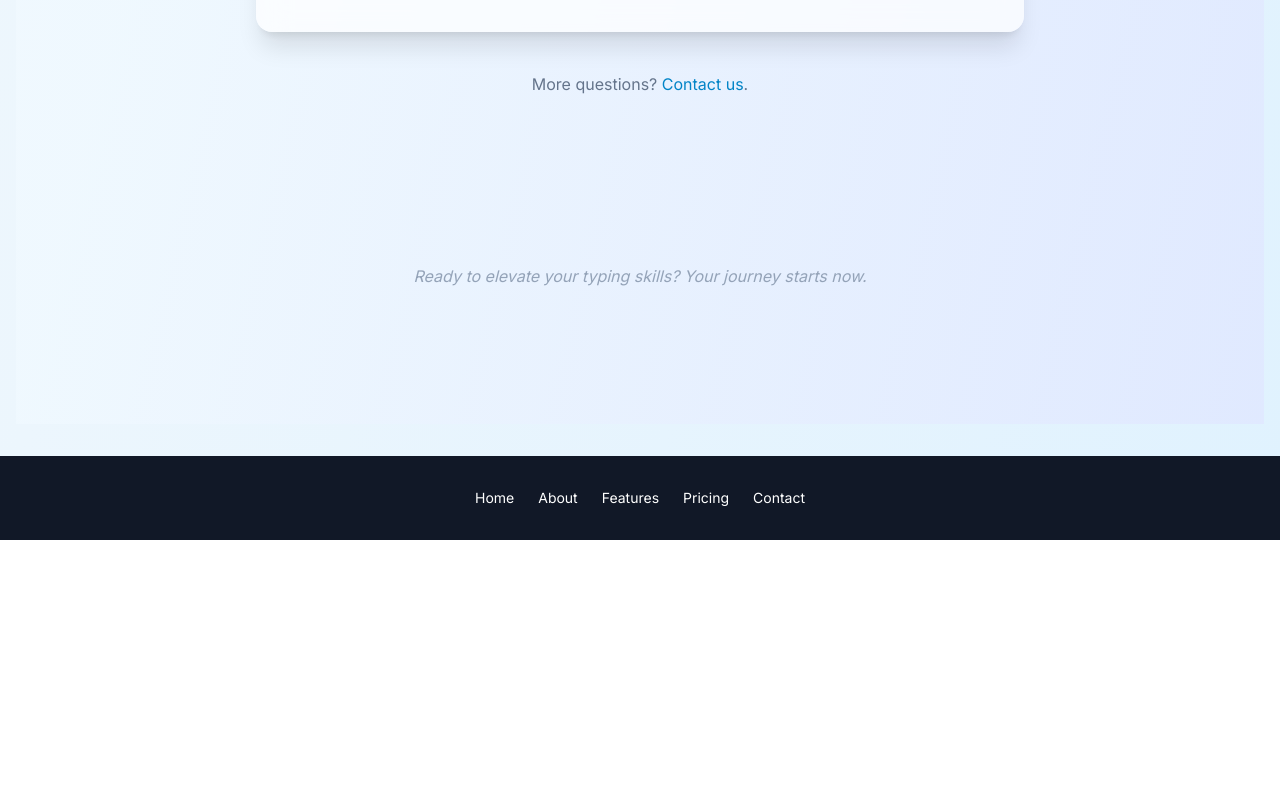
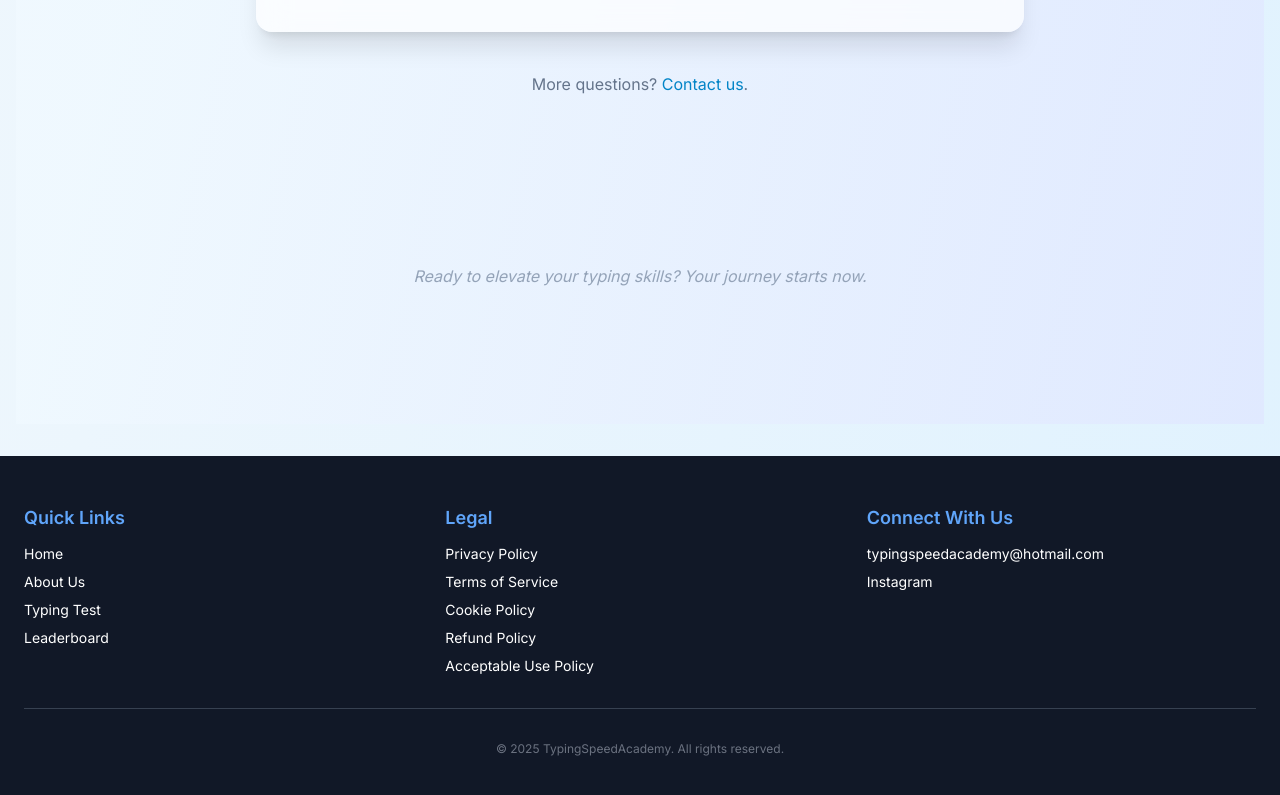
Before and after one commit to typingspeedacademy/typingspeedacadem, a Next.js app: page / in a window 1280 px wide. Shown: the part 4968-5763 px from the top of the page. Before the commit the page ends 5508 px from the top, so only its background shows below. Built offline with nearby package versions, Linux system fonts and the light colour scheme.

Commit message:
Add files via upload

```diff
--- a/src/components/Footer.tsx
+++ b/src/components/Footer.tsx
@@ -4,29 +4,61 @@ import Link from 'next/link';
 
 const Footer = () => {
   return (
-    <footer className="bg-gray-900 text-white py-8"> {/* Matches header background */}
-      <nav className="container mx-auto px-6 flex flex-col md:flex-row justify-center items-center">
-        <div className="flex items-center space-x-6 text-sm">
-          <Link href="/" className="hover:text-blue-400 transition-colors duration-300">
-            Home
-          </Link>
-          <Link href="/about-us" className="hover:text-blue-400 transition-colors duration-300">
-            About
-          </Link>
-          <Link href="#features" className="hover:text-blue-400 transition-colors duration-300">
-            Features
-          </Link>
-          <Link href="#pricing" className="hover:text-blue-400 transition-colors duration-300">
-            Pricing
-          </Link>
-          <Link href="#contact" className="hover:text-blue-400 transition-colors duration-300">
-            Contact
-          </Link>
+    <footer className="bg-gray-900 text-white py-12"> {/* Increased padding for more space */}
+      <div className="container mx-auto px-6">
+        <div className="grid grid-cols-1 md:grid-cols-3 gap-8 mb-8">
+          {/* Navigation Links */}
+          <div>
+            <h5 className="font-semibold text-lg mb-3 text-blue-400">Quick Links</h5>
+            <ul className="space-y-2 text-sm">
+              <li><Link href="/" className="hover:text-blue-300 transition-colors duration-300">Home</Link></li>
+              <li><Link href="/about-us" className="hover:text-blue-300 transition-colors duration-300">About Us</Link></li>
+              {/* Add other relevant quick links if needed */}
+              <li><Link href="/typing-test" className="hover:text-blue-300 transition-colors duration-300">Typing Test</Link></li>
+              <li><Link href="/leaderboard" className="hover:text-blue-300 transition-colors duration-300">Leaderboard</Link></li>
+            </ul>
+          </div>
+
+          {/* Policy Links */}
+          <div>
+            <h5 className="font-semibold text-lg mb-3 text-blue-400">Legal</h5>
+            <ul className="space-y-2 text-sm">
+              <li><Link href="/policies#privacy-policy" className="hover:text-blue-300 transition-colors duration-300">Privacy Policy</Link></li>
+              <li><Link href="/policies#terms-of-service" className="hover:text-blue-300 transition-colors duration-300">Terms of Service</Link></li>
+              <li><Link href="/policies#cookie-policy" className="hover:text-blue-300 transition-colors duration-300">Cookie Policy</Link></li>
+              <li><Link href="/policies#refund-policy" className="hover:text-blue-300 transition-colors duration-300">Refund Policy</Link></li>
+              <li><Link href="/policies#acceptable-use-policy" className="hover:text-blue-300 transition-colors duration-300">Acceptable Use Policy</Link></li>
+            </ul>
+          </div>
+
+          {/* Contact and Social Media */}
+          <div>
+            <h5 className="font-semibold text-lg mb-3 text-blue-400">Connect With Us</h5>
+            <ul className="space-y-2 text-sm">
+              <li>
+                <a href="mailto:typingspeedacademy@hotmail.com" className="hover:text-blue-300 transition-colors duration-300 flex items-center">
+                  {/* Email Icon (Optional - requires an icon library like heroicons) */}
+                  {/* <svg xmlns="http://www.w3.org/2000/svg" className="h-5 w-5 mr-2" viewBox="0 0 20 20" fill="currentColor"><path d="M2.003 5.884L10 9.882l7.997-3.998A2 2 0 0016 4H4a2 2 0 00-1.997 1.884z" /><path d="M18 8.118l-8 4-8-4V14a2 2 0 002 2h12a2 2 0 002-2V8.118z" /></svg> */}
+                  typingspeedacademy@hotmail.com
+                </a>
+              </li>
+              <li>
+                <a href="https://www.instagram.com/typingspeedacademy/" target="_blank" rel="noopener noreferrer" className="hover:text-blue-300 transition-colors duration-300 flex items-center">
+                  {/* Instagram Icon (Optional) */}
+                  {/* <svg ...> Instagram icon SVG </svg> */}
+                  Instagram
+                </a>
+              </li>
+              {/* Add other social media links here */}
+            </ul>
+          </div>
         </div>
-        {/* You can add copyright text or other footer elements here */}
-        {/* For example: */}
-        {/* <p className="text-xs text-gray-500 mt-4 md:mt-0 md:ml-auto">&copy; {new Date().getFullYear()} Vetra. All rights reserved.</p> */}
-      </nav>
+
+        {/* Copyright */}
+        <div className="text-center text-xs text-gray-500 pt-8 border-t border-gray-700">
+          &copy; {new Date().getFullYear()} TypingSpeedAcademy. All rights reserved.
+        </div>
+      </div>
     </footer>
   );
 };
```
